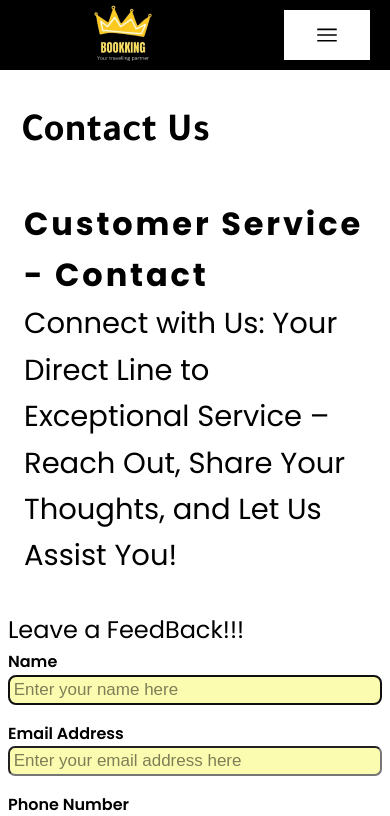
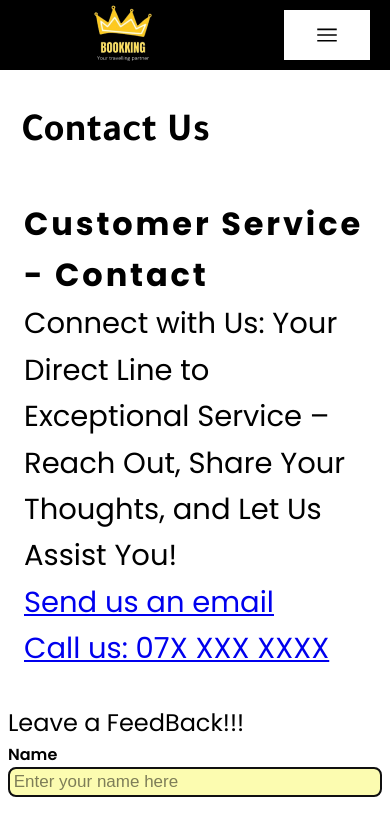
Before and after one commit to AshenDulsanka/BookKing-Website-PUSL2021, a Vue app in the folder frontend/: page /contactus in a window 390 px wide. Shown: the top 816 px of the page. Built offline with nearby package versions, Linux system fonts and the light colour scheme.

Commit message:
added email and phone number to the contact us page

```diff
--- a/frontend/src/pages/public/ContactUs.vue
+++ b/frontend/src/pages/public/ContactUs.vue
@@ -8,6 +8,9 @@
         <h2 class="connect-with-us">
           Connect with Us: Your Direct Line to Exceptional Service – Reach Out,
           Share Your Thoughts, and Let Us Assist You!
+          <br>
+          <a href="mailto:bookkinglk@gmail.com">Send us an email</a><br>
+          <a href="tel:076 702 4733">Call us: 07X XXX XXXX</a>
         </h2>
       </div>
       <div class="form-and-image">
```
